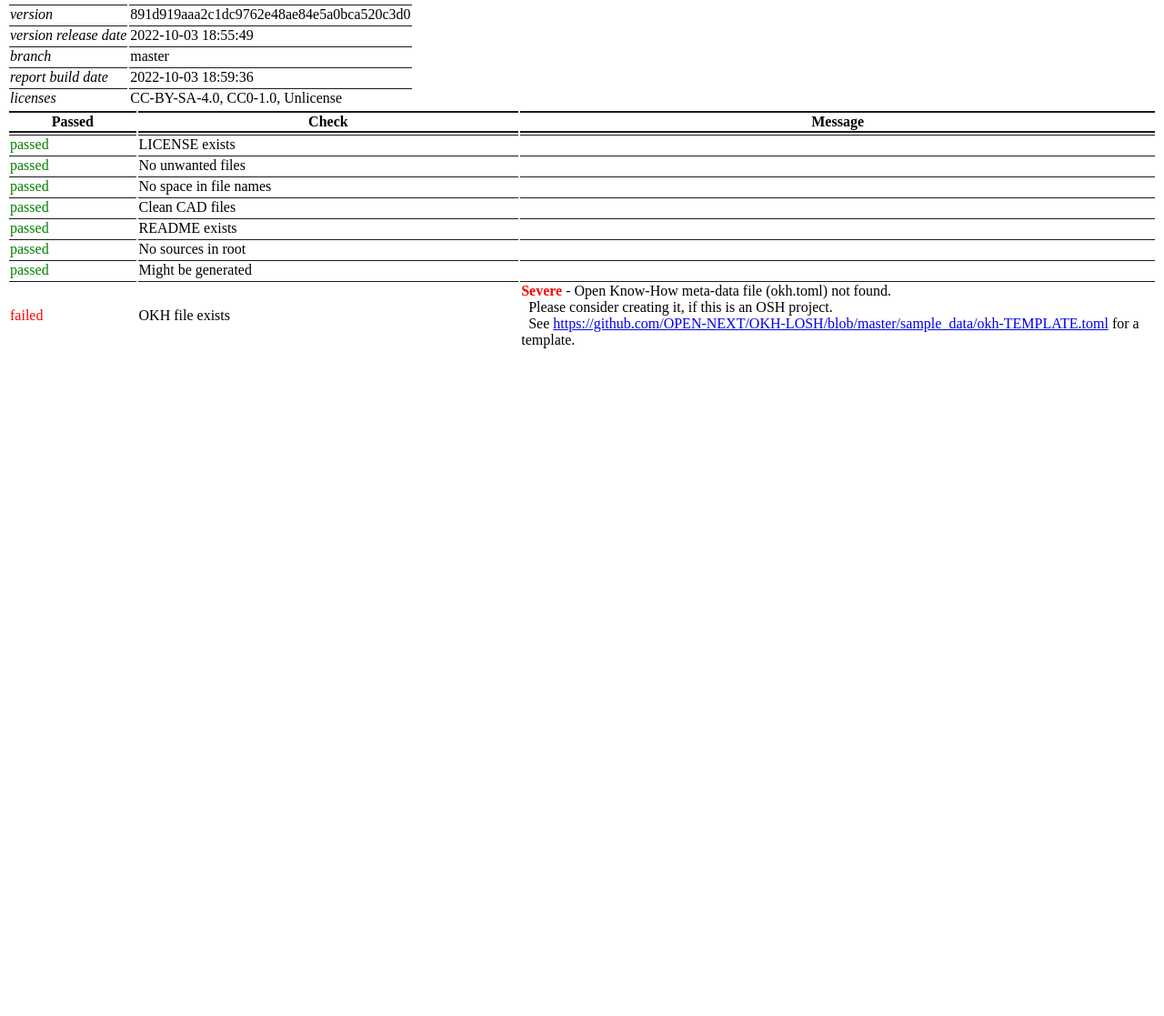
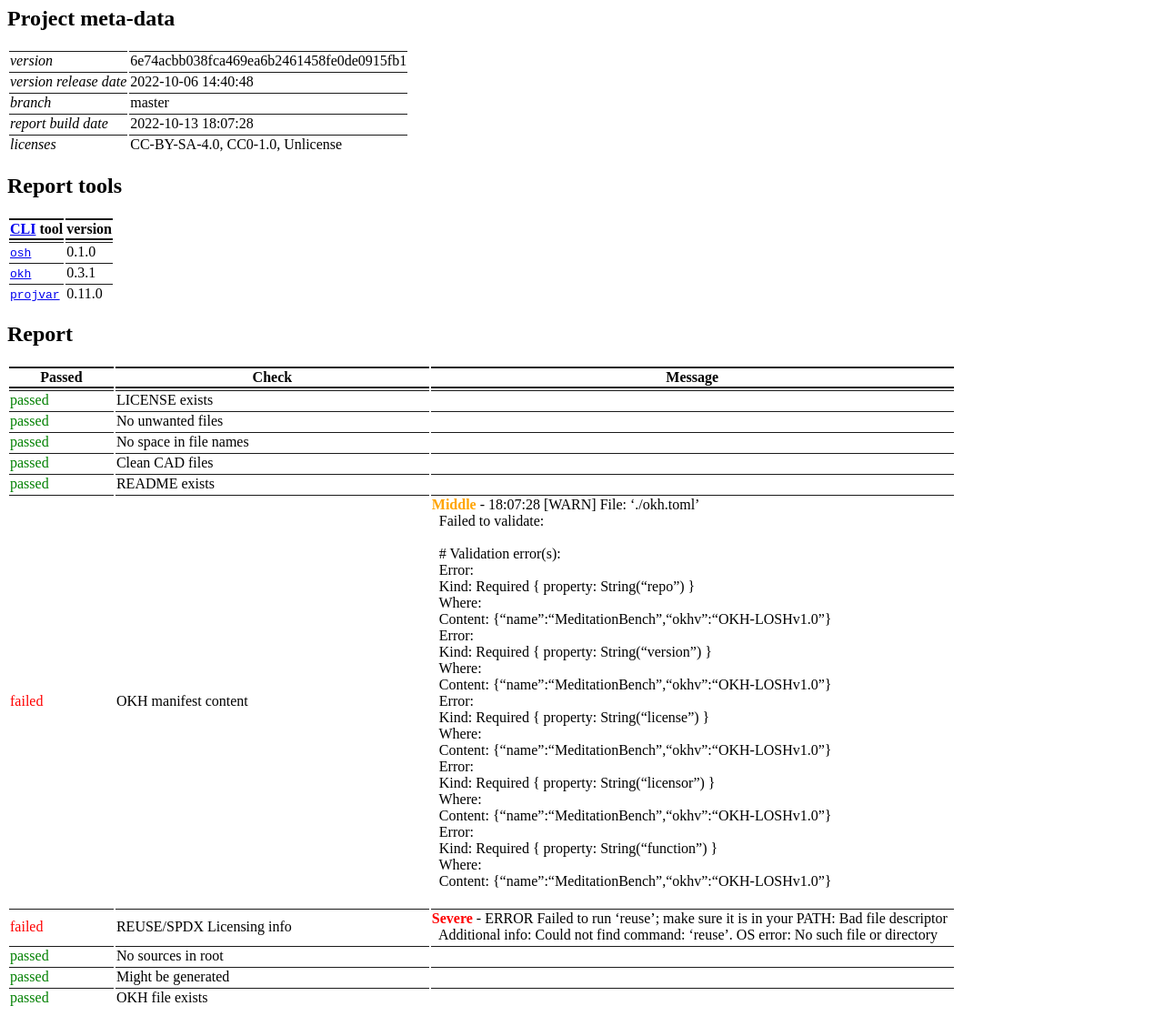
Before and after one commit to hoijui/MeditationBench, a plain HTML site: page osh-report.html in a window 1280 px wide. Shown: the part 111-1228 px from the top of the page at 91% size. Before the commit the page ends 800 px from the top, so only its background shows below. Drawn offline with Linux system fonts and the light colour scheme.

Commit message:
deploy: 6e74acbb038fca469ea6b2461458fe0de0915fb1

```diff
--- a/osh-report.html
+++ b/osh-report.html
@@ -28,15 +28,16 @@ max-width: 360em;
 <h1 class="title"><a href="https://github.com/hoijui/MeditationBench">MeditationBench</a> - <a href="https://en.wikipedia.org/wiki/Open-source_hardware">OSH</a> quality report</h1>
 <p class="subtitle">Produced by the <a href="https://gitlab.com/OSEGermany/osh-tool/"><code>osh</code>-tool</a></p>
 </header>
+<h2 id="project-meta-data">Project meta-data</h2>
 <table>
 <tbody>
 <tr class="odd">
 <td><em>version</em></td>
-<td>891d919aaa2c1dc9762e48ae84e5a0bca520c3d0</td>
+<td>6e74acbb038fca469ea6b2461458fe0de0915fb1</td>
 </tr>
 <tr class="even">
 <td><em>version release date</em></td>
-<td>2022-10-03 18:55:49</td>
+<td>2022-10-06 14:40:48</td>
 </tr>
 <tr class="odd">
 <td><em>branch</em></td>
@@ -44,7 +45,7 @@ max-width: 360em;
 </tr>
 <tr class="even">
 <td><em>report build date</em></td>
-<td>2022-10-03 18:59:36</td>
+<td>2022-10-13 18:07:28</td>
 </tr>
 <tr class="odd">
 <td><em>licenses</em></td>
@@ -52,6 +53,30 @@ max-width: 360em;
 </tr>
 </tbody>
 </table>
+<h2 id="report-tools">Report tools</h2>
+<table>
+<thead>
+<tr class="header">
+<th><a href="https://en.wikipedia.org/wiki/Command-line_interface">CLI</a> tool</th>
+<th>version</th>
+</tr>
+</thead>
+<tbody>
+<tr class="odd">
+<td><a href="https://gitlab.com/OSEGermany/osh-tool/"><code>osh</code></a></td>
+<td>0.1.0</td>
+</tr>
+<tr class="even">
+<td><a href="https://github.com/OPEN-NEXT/LOSH-OKH-tool"><code>okh</code></a></td>
+<td>0.3.1</td>
+</tr>
+<tr class="odd">
+<td><a href="https://github.com/hoijui/projvar/"><code>projvar</code></a></td>
+<td>0.11.0</td>
+</tr>
+</tbody>
+</table>
+<h2 id="report">Report</h2>
 <table>
 <colgroup>
 <col style="width: 11%"></col>
@@ -92,6 +117,16 @@ max-width: 360em;
 <td></td>
 </tr>
 <tr class="even">
+<td><font color="red">failed</font></td>
+<td>OKH manifest content</td>
+<td><font color="orange"><strong>Middle</strong></font> - 18:07:28 [WARN] File: ‘./okh.toml’ <br>  Failed to validate: <br>  <br>  # Validation error(s): <br>  Error: <br>  Kind: Required { property: String(“repo”) } <br>  Where: <br>  Content: {“name”:“MeditationBench”,“okhv”:“OKH-LOSHv1.0”} <br>  Error: <br>  Kind: Required { property: String(“version”) } <br>  Where: <br>  Content: {“name”:“MeditationBench”,“okhv”:“OKH-LOSHv1.0”} <br>  Error: <br>  Kind: Required { property: String(“license”) } <br>  Where: <br>  Content: {“name”:“MeditationBench”,“okhv”:“OKH-LOSHv1.0”} <br>  Error: <br>  Kind: Required { property: String(“licensor”) } <br>  Where: <br>  Content: {“name”:“MeditationBench”,“okhv”:“OKH-LOSHv1.0”} <br>  Error: <br>  Kind: Required { property: String(“function”) } <br>  Where: <br>  Content: {“name”:“MeditationBench”,“okhv”:“OKH-LOSHv1.0”} <br> </td>
+</tr>
+<tr class="odd">
+<td><font color="red">failed</font></td>
+<td>REUSE/SPDX Licensing info</td>
+<td><font color="red"><strong>Severe</strong></font> - ERROR Failed to run ‘reuse’; make sure it is in your PATH: Bad file descriptor <br>  Additional info: Could not find command: ‘reuse’. OS error: No such file or directory</td>
+</tr>
+<tr class="even">
 <td><font color="green">passed</font></td>
 <td>No sources in root</td>
 <td></td>
@@ -102,9 +137,9 @@ max-width: 360em;
 <td></td>
 </tr>
 <tr class="even">
-<td><font color="red">failed</font></td>
+<td><font color="green">passed</font></td>
 <td>OKH file exists</td>
-<td><font color="red"><strong>Severe</strong></font> - Open Know-How meta-data file (okh.toml) not found. <br>  Please consider creating it, if this is an OSH project. <br>  See <a href="https://github.com/OPEN-NEXT/OKH-LOSH/blob/master/sample_data/okh-TEMPLATE.toml" class="uri">https://github.com/OPEN-NEXT/OKH-LOSH/blob/master/sample_data/okh-TEMPLATE.toml</a> for a template.</td>
+<td></td>
 </tr>
 </tbody>
 </table>
```
Also changed, not shown: 2 other files.
